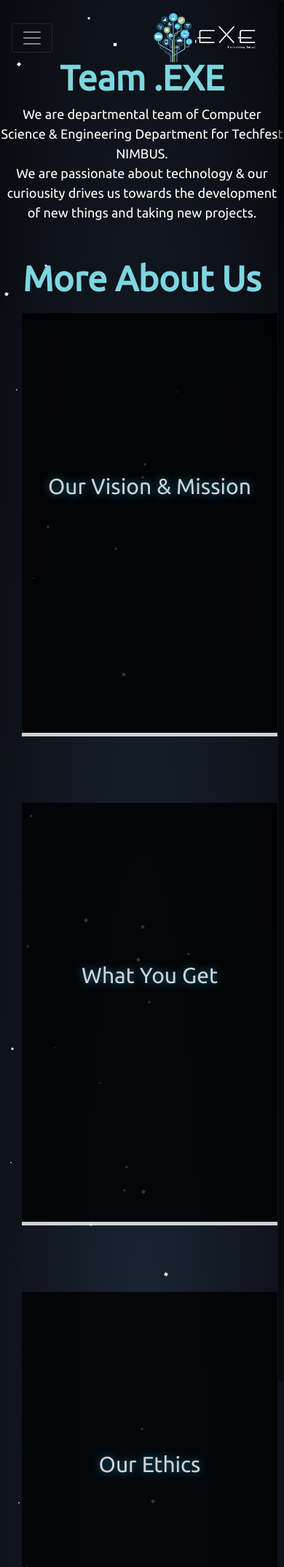
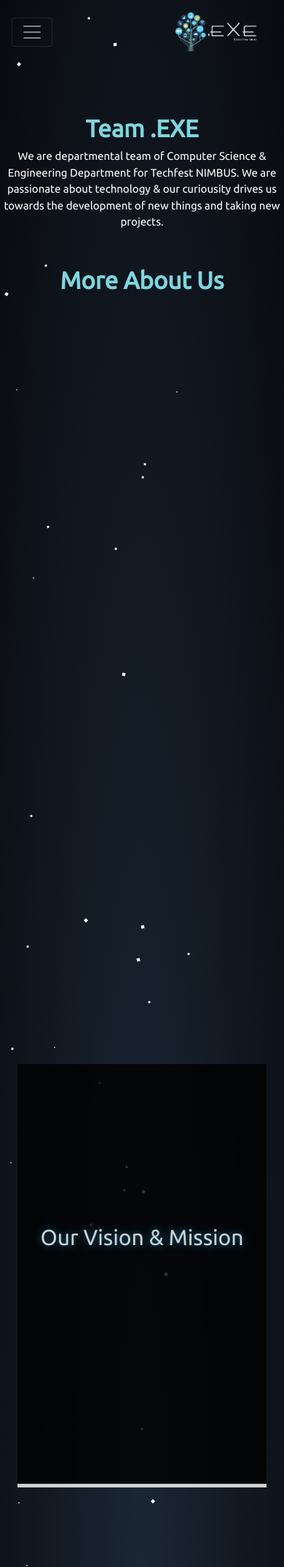
Before and after one commit to manavdoda7/Team.EXE-Website-1, a Django app: page /aboutus in a window 390 px wide. Shown: the whole page at 73% size. Run offline with Django 3.2, Linux system fonts and the light colour scheme; some libraries are stand-ins or nearby versions.

Commit message:
added responsiveness

```diff
--- a/teamEXEWebsite/app/static/css/aboutus.css
+++ b/teamEXEWebsite/app/static/css/aboutus.css
@@ -64,6 +64,24 @@
     padding: 0 5%;
     width: 100%;
     max-width: 1300;
+  }
+
+  .mottos1{
+    position: absolute;
+    bottom: 0;
+    padding: 0;
+    width: 100%;
+    max-width: 1300;
+    height: 33vh;
+    display: none;
+  }
+
+  .mottos1 .p-4{
+      padding-top: 0 !important;
+  }
+
+  .p-4{
+    padding-top: 0 !important;
   }
 
   /* .align-bottom{
@@ -206,21 +224,24 @@
   }
   .img-positioning{
       text-align: center;
-      padding-left: 10%;
+      /* padding-left: 10%; */
   }
   .section2-img{
-      width: 80%;
+      width: 75%;
       /* height: 50vh;
       margin-top: 1%;
       margin-left: 10%; */
       border-radius: 25px;
   }
-  .carousel-inner{
+  .carousel-inner1{
       padding-top: 0%;
       margin-top: 0%;
       position: absolute;
       top: 10%;
   }
+  .carousel-inner1{
+    top: 0%;
+}
   .carousel-text{
     font-size: 18px;
     line-height: 2rem;
@@ -542,6 +563,15 @@
           text-align: left;
           color: #7ed6df;
       }
+
+      .section2{
+          padding: 0 1%;
+      }
+
+      .fp-tableCell{
+          height: unset !important;
+      }
+
       .info{
           font-size: 15px;
           /* margin-top: 30%; */
@@ -552,7 +582,7 @@
           padding-top: 20%;
       } */
       .heading-top{
-          font-size: 40px;
+          font-size: 33px;
       }
       /* .section2-img{
           margin-left: 15%;
@@ -568,11 +598,11 @@
   }
   @media only screen and (max-width:640px){
       .section1{
-          padding-top: 20%;
+          padding-top: 40%;
       }
       .block{
           width: 100%;
-          margin: 3%;
+          /* margin: 3%; */
       }
       .info{
           font-size: 15px;
@@ -587,12 +617,28 @@
           font-size: 15px;
           margin-top: 5px;
       }
+      .p1{
+          font-size: 15px;
+      }
+      .p1 br {
+        display: none;
+    }
   }
 
   @media only screen and (max-width:768px){
     /* .section2-img{
         visibility: hidden;
     }  */
+
+    .container{
+        width: 100%;
+    }
+
+    .invitation{
+        font-size: 15px;
+        width: 100%;
+    }
+
     .carousel-control-next-icon{
         /* padding-left: 10%; */
         position: absolute;
@@ -603,21 +649,20 @@
         position: absolute;
         top: 10%;
     }
-    .carousel-inner{
+    /* .carousel-inner{
         position: absolute;
         top: 0%;
-    }
+    } */
     .carousel-text{
 
         font-size: unset;
         line-height: 1.5rem;
     }
-    .rel_block{
-        height: unset;
+    .mottos{
+        display: none;
     }
-    .mottos{
-        position: relative;
-        bottom: unset;
+    .mottos1{
+        display: block;
     }
     .block{
         margin-bottom: 5rem;
--- a/teamEXEWebsite/app/static/css/base.css
+++ b/teamEXEWebsite/app/static/css/base.css
@@ -27,8 +27,11 @@
 /* // for small sized devices - mobile phones */
 
 @media only screen and (max-width:640px){
-    h1 {
+    .heading-main-top , .heading-light {
         font-size: 48px !important;
+    }
+    .logo{
+        width: 120px !important;
     }
 }
 
--- a/teamEXEWebsite/app/templates/aboutus.html
+++ b/teamEXEWebsite/app/templates/aboutus.html
@@ -62,11 +62,12 @@
                 </div>
             </div>
         </div>
+
     </div>
-    <!-- <section class="mottos">
-        <h1 class="heading-top slide-bottom">More About Us</h1>
-        <div class="container-fluid">
-            <div class="row row1">
+    <div class="mottos1">
+        <div id="carouselContent" class="carousel slide" data-ride="carousel">
+            <div class="carousel-inner carousel-inner1" role="listbox">
+                <div class="carousel-item active text-justify p-4">
                     <div class="block about-feature-1">
                         <div id="wow"></div>
                         <div id="upper" class="u1">Our Vision & Mission</div>
@@ -78,6 +79,8 @@
                             </ul>
                         </div>
                     </div>
+                </div>
+                <div class="carousel-item text-justify p-4">
                     <div class="block about-feature-2">
                         <div id="wow"></div>
                         <div id="upper" class="u2"><span>What You Get</span></div>
@@ -88,6 +91,8 @@
                             </ul>
                         </div>
                     </div>
+                </div>
+                <div class="carousel-item text-justify p-4">
                     <div class="block about-feature-3">
                         <div id="wow"></div>
                         <div id="upper" class="u3">Our Ethics</div>
@@ -101,8 +106,19 @@
                     </div>
                 </div>
             </div>
-    </section> -->
+            <a class="carousel-control-prev" href="#carouselContent" role="button" data-slide="prev">
+                <span class="carousel-control-prev-icon" aria-hidden="true"></span>
+                <span class="sr-only">Previous</span>
+            </a>
+            <a class="carousel-control-next" href="#carouselContent" role="button" data-slide="next">
+                <span class="carousel-control-next-icon" aria-hidden="true"></span>
+                <span class="sr-only">Next</span>
+            </a>
         </div>
+    </div>
+
+</div>
+
 
 {% endblock %}
 
@@ -114,31 +130,14 @@
         <div class="section2">
             <h1 class="heading-top slide-bottom sec2heading">Why We are Different</h1>
             <div class="row mb-5">
-                <div class="col-lg-6 col-md-6 col-12 no-padding" style="margin-top: 4%;">
+                <div class="col-lg-6 col-md-6 col-12 no-padding" style="margin-top: 5%;">
                     <div class="img-positioning">
                         <img src="../static/images/home_2.jpg" class="img-fluid section2-img" alt="">
                     </div>
                 </div>
 
 
-                <div class="col-lg-6 col-md-6 col-12 no-padding">
-                    <!-- Not always you can see past the veil of refined outputs.
-                    Sometimes everything has to be put in a package and delivered as the ultimate result. We do that. <br>
-                    <span class="we-are">We are Team.EXE,</span> We are the departmental team representing the Computer Science and Engineering Department
-                    at the Annual Technical Extravaganza of NIT Hamirpur, Nimbus. Each year we strive to raise the bar for technical
-                    advancement and showcasing the best of Computer Science and Software Development for anyone to see. When it
-                    comes to projects, we take up projects that are helpful to the students and thus result in a smooth life for
-                    the students in the college; and we finish them using a corporate protocol of deadlines and online version control.
-                    Not only this, we organize many events on the actual three days of Nimbus, which are aimed to provide a fun-filled but
-                    still quite informative experience of what Computer Science has to offer. These events range from an online
-                    competitive coding competition to an offline debugging race, and a gaming competition too. The members of the team
-                    work equally hard to be able to brandish the projects as something they’ve contributed to as well as to be a source
-                    of unforgettable memories on the Nimbus through the onsite events. The team also gives any of the students that
-                    want to display any or all of their projects an opportunity to present their ideas and applications through
-                    the portal of Team .EXE, along with any guidance if required. Also, we aim to provide the freshers an outlook
-                    onto the world of programming and conduct many pre-nimbus workshops and classes for the first year, most recurrently
-                    Linux installation and command line. -->
-                    <!--Carousel begins-->
+                <div class="col-lg-6 col-md-6 col-12 no-padding why-diff" style="margin-top: 4%;">
                     <div class="rel">
                         <div id="carouselContent" class="carousel slide" data-ride="carousel">
                             <div class="carousel-inner" role="listbox">
@@ -208,7 +207,7 @@
     </div>
 
     <!-- 3rd Section -->
-    <div class="section-3">
+    <div class="section section-3">
         <div class="container">
             <h1 class="form-heading">Contact Us</h1>
 
```
Lines whose indentation alone changed are shown as unchanged.
